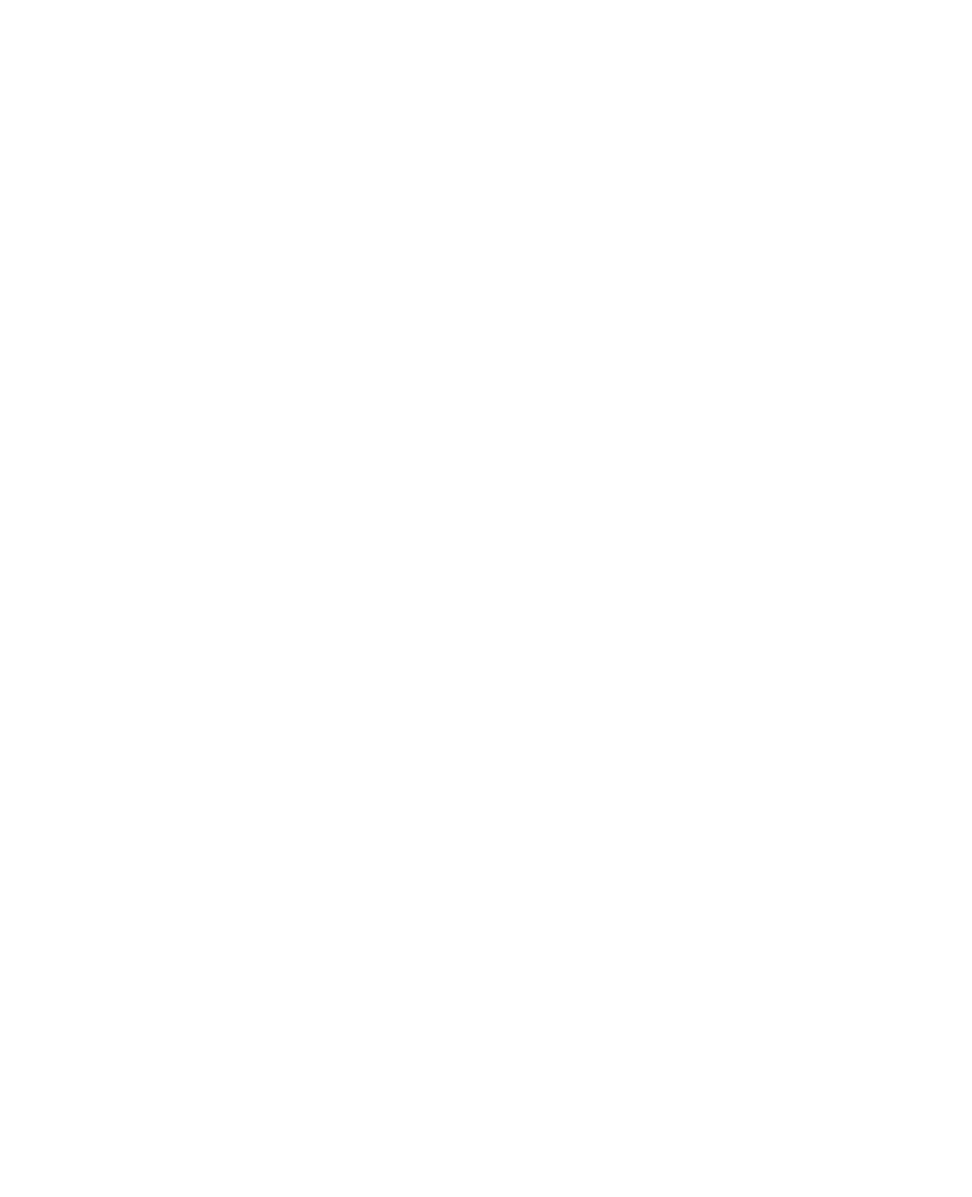
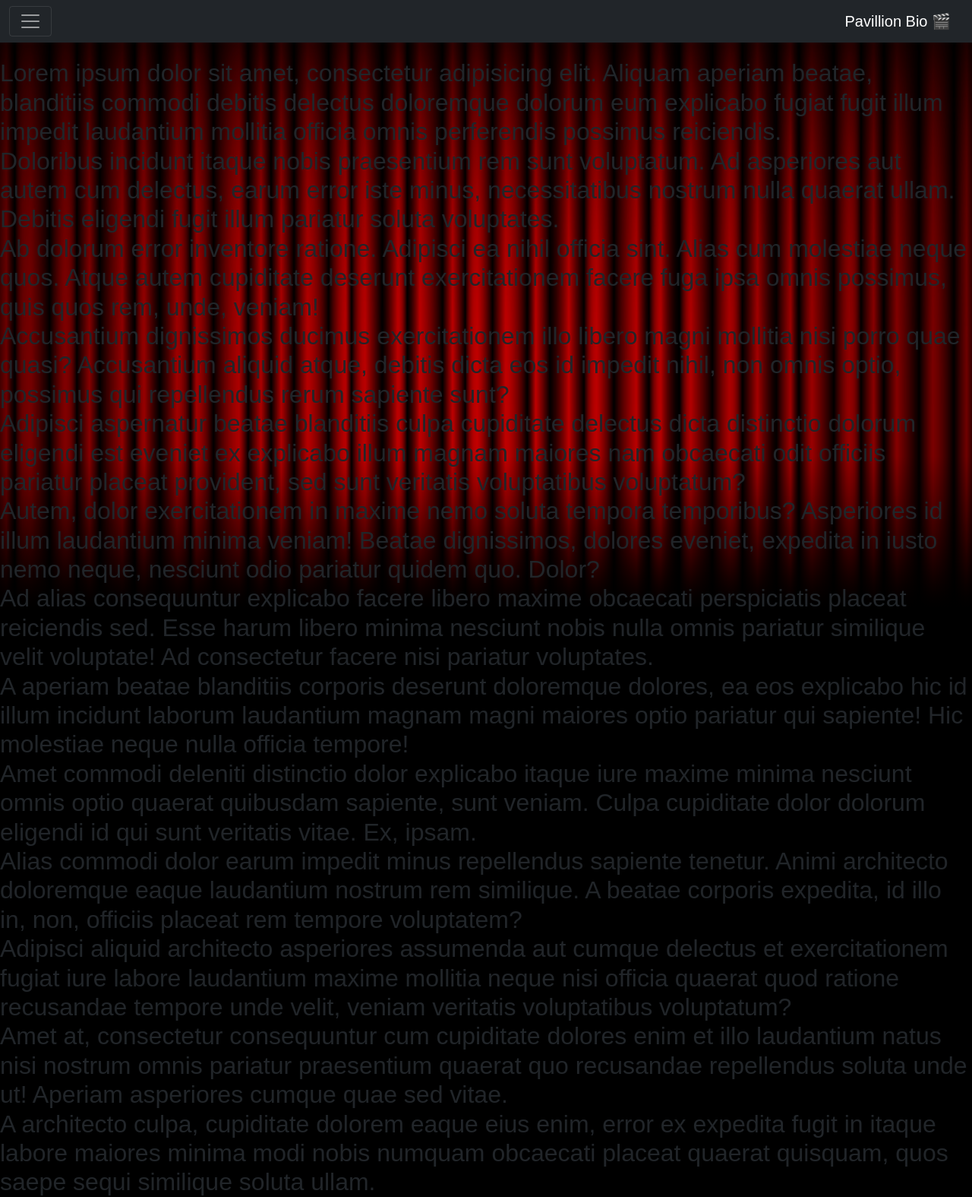
Before and after one commit to Dad-inc-appendchild/Kino, a website built with Parcel: page frontend/index.html in a window 1280 px wide. Shown: the whole page at 76% size. Before the commit the page ends 800 px from the top, so only its background shows below. Built offline with nearby package versions, Linux system fonts and the light colour scheme.

Commit message:
initial frontpage

```diff
--- a/frontend/css/main.css
+++ b/frontend/css/main.css
@@ -260,3 +260,16 @@ textarea {
     page-break-after: avoid;
   }
 }
+
+html,body{
+  background-image: linear-gradient(to bottom,
+  rgba(255,153,153,0) 0%,rgba(255,153,153,0) 75%, rgb(0, 0, 0) 100%),
+  url("img/bg.jpg");
+  background-size: cover;
+  background-repeat: no-repeat;
+  background-position: center;
+  background-color: black;
+  height: 100%;
+  font-family: 'Numans', sans-serif;
+
+}
--- a/frontend/index.html
+++ b/frontend/index.html
@@ -6,14 +6,16 @@
   <title></title>
   <meta name="description" content="">
   <meta name="viewport" content="width=device-width, initial-scale=1">
+  <link href="https://cdn.jsdelivr.net/npm/bootstrap@5.1.3/dist/css/bootstrap.min.css" rel="stylesheet" integrity="sha384-1BmE4kWBq78iYhFldvKuhfTAU6auU8tT94WrHftjDbrCEXSU1oBoqyl2QvZ6jIW3" crossorigin="anonymous">
+  <script src="https://cdn.jsdelivr.net/npm/bootstrap@5.1.3/dist/js/bootstrap.bundle.min.js" integrity="sha384-ka7Sk0Gln4gmtz2MlQnikT1wXgYsOg+OMhuP+IlRH9sENBO0LRn5q+8nbTov4+1p" crossorigin="anonymous"></script>
+
 
   <meta property="og:title" content="">
   <meta property="og:type" content="">
   <meta property="og:url" content="">
   <meta property="og:image" content="">
 
-  <link rel="manifest" href="site.webmanifest">
-  <link rel="apple-touch-icon" href="icon.png">
+
   <!-- Place favicon.ico in the root directory -->
 
   <link rel="stylesheet" href="css/normalize.css">
@@ -23,7 +25,84 @@
 </head>
 
 <body>
+<nav class="navbar navbar-dark bg-dark" aria-label="First navbar example">
+  <div class="container-fluid">
+    <button class="navbar-toggler" type="button" data-bs-toggle="collapse" data-bs-target="#navbarsExample01" aria-controls="navbarsExample01" aria-expanded="false" aria-label="Toggle navigation">
+      <span class="navbar-toggler-icon"></span>
+    </button>
+    <a class="navbar-brand" href="#">Pavillion Bio 🎬</a>
+    <div class="collapse navbar-collapse" id="navbarsExample01">
+      <ul class="navbar-nav me-auto mb-2">
+        <li class="nav-item">
+          <a class="nav-link active" aria-current="page" href="#">Forside</a>
+        </li>
+        <li class="nav-item">
+          <a class="nav-link" href="#">Cafe</a>
+        </li>
+        <li class="nav-item">
+          <a class="nav-link ">Kommende film</a>
+        </li>
+        <li class="nav-item">
+          <a class="nav-link ">Admin</a>
+        </li>
+      </ul>
+      <form>
+        <input class="form-control" type="text" placeholder="Search" aria-label="Search">
+      </form>
+    </div>
+  </div>
+</nav>
+<div>
+  <h1>
+    <div>Lorem ipsum dolor sit amet, consectetur adipisicing elit. Aliquam aperiam beatae, blanditiis commodi debitis
+      delectus doloremque dolorum eum explicabo fugiat fugit illum impedit laudantium mollitia officia omnis perferendis
+      possimus reiciendis.
+    </div>
 
+    <div>Doloribus incidunt itaque nobis praesentium rem sunt voluptatum. Ad asperiores aut autem cum delectus, earum
+      error iste minus, necessitatibus nostrum nulla quaerat ullam. Debitis eligendi fugit illum pariatur soluta
+      voluptates.
+    <div>Ab dolorum error inventore ratione. Adipisci ea nihil officia sint. Alias cum molestiae neque quos. Atque autem
+      cupiditate deserunt exercitationem facere fuga ipsa omnis possimus, quis quos rem, unde, veniam!
+    </div>
+    <div>Accusantium dignissimos ducimus exercitationem illo libero magni mollitia nisi porro quae quasi? Accusantium
+      aliquid atque, debitis dicta eos id impedit nihil, non omnis optio, possimus qui repellendus rerum sapiente sunt?
+    </div>
+    <div>Adipisci aspernatur beatae blanditiis culpa cupiditate delectus dicta distinctio dolorum eligendi est eveniet
+      ex explicabo illum magnam maiores nam obcaecati odit officiis pariatur placeat provident, sed sunt veritatis
+      voluptatibus voluptatum?
+    </div>
+    <div>Autem, dolor exercitationem in maxime nemo soluta tempora temporibus? Asperiores id illum laudantium minima
+      veniam! Beatae dignissimos, dolores eveniet, expedita in iusto nemo neque, nesciunt odio pariatur quidem quo.
+      Dolor?
+    </div>
+    <div>Ad alias consequuntur explicabo facere libero maxime obcaecati perspiciatis placeat reiciendis sed. Esse harum
+      libero minima nesciunt nobis nulla omnis pariatur similique velit voluptate! Ad consectetur facere nisi pariatur
+      voluptates.
+    </div>
+    <div>A aperiam beatae blanditiis corporis deserunt doloremque dolores, ea eos explicabo hic id illum incidunt
+      laborum laudantium magnam magni maiores optio pariatur qui sapiente! Hic molestiae neque nulla officia tempore!
+    </div>
+    <div>Amet commodi deleniti distinctio dolor explicabo itaque iure maxime minima nesciunt omnis optio quaerat
+      quibusdam sapiente, sunt veniam. Culpa cupiditate dolor dolorum eligendi id qui sunt veritatis vitae. Ex, ipsam.
+    </div>
+    <div>Alias commodi dolor earum impedit minus repellendus sapiente tenetur. Animi architecto doloremque eaque
+      laudantium nostrum rem similique. A beatae corporis expedita, id illo in, non, officiis placeat rem tempore
+      voluptatem?
+    </div>
+    <div>Adipisci aliquid architecto asperiores assumenda aut cumque delectus et exercitationem fugiat iure labore
+      laudantium maxime mollitia neque nisi officia quaerat quod ratione recusandae tempore unde velit, veniam veritatis
+      voluptatibus voluptatum?
+    </div>
+    <div>Amet at, consectetur consequuntur cum cupiditate dolores enim et illo laudantium natus nisi nostrum omnis
+      pariatur praesentium quaerat quo recusandae repellendus soluta unde ut! Aperiam asperiores cumque quae sed vitae.
+    </div>
+    <div>A architecto culpa, cupiditate dolorem eaque eius enim, error ex expedita fugit in itaque labore maiores minima
+      modi nobis numquam obcaecati placeat quaerat quisquam, quos saepe sequi similique soluta ullam.
+    </div>
+
+    </div></h1>
+</div>
 </body>
 
 </html>
```
Also changed, not shown: frontend/css/img/bg.jpg (added), 1 other file.
